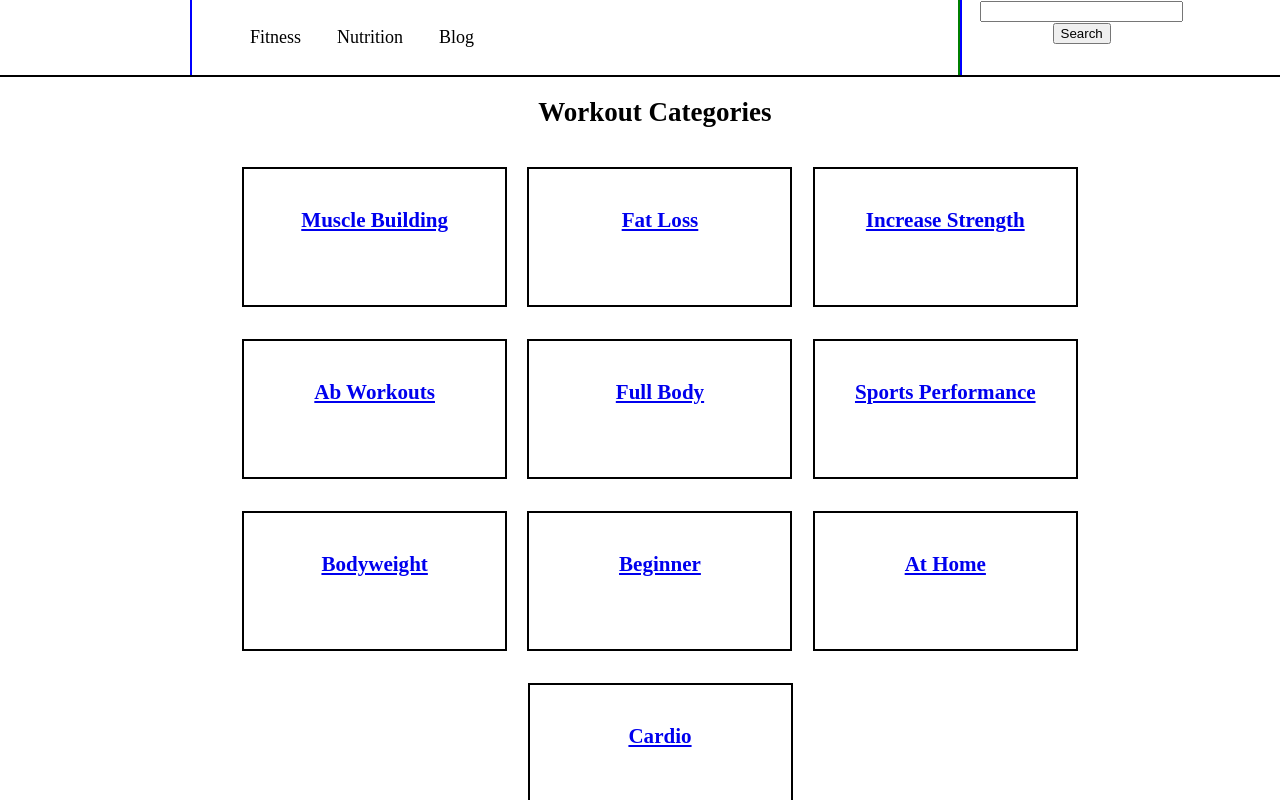
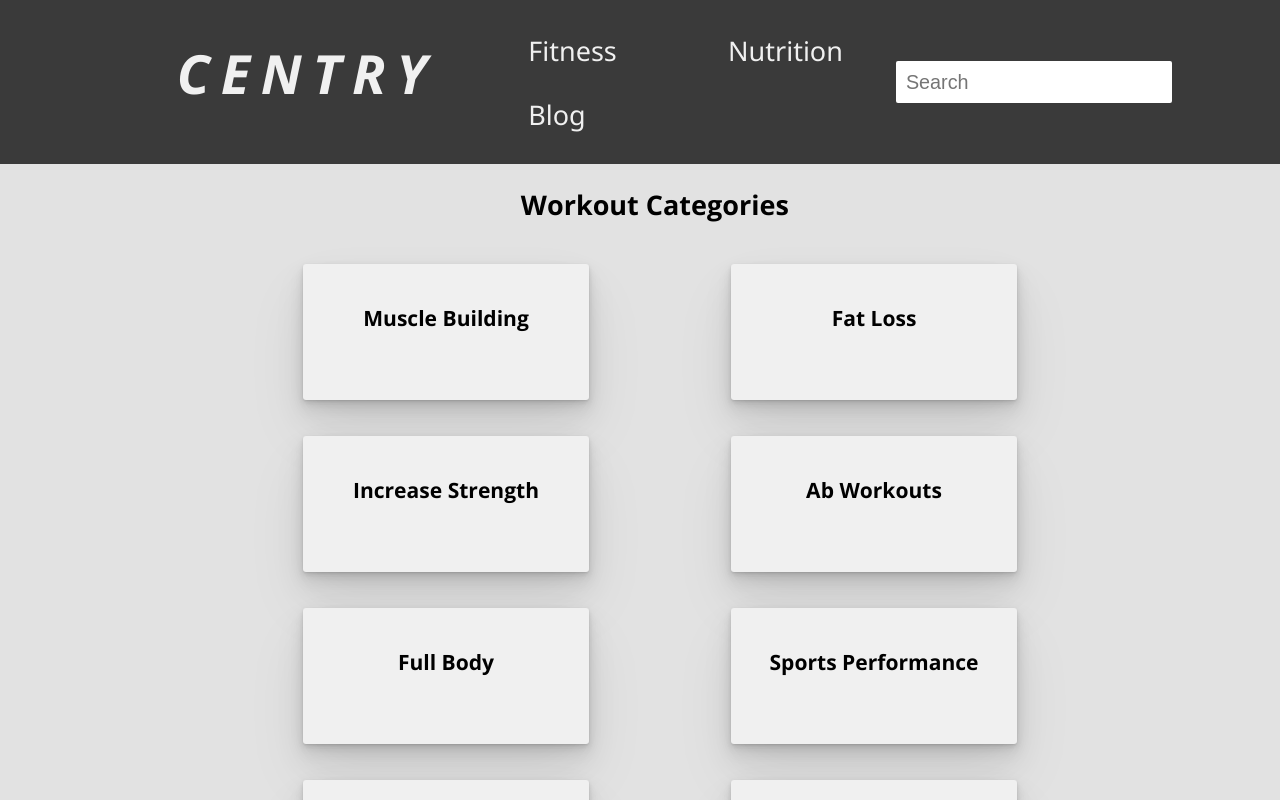
Before and after one commit to cgillies93/exerciseWebApp, a React (Create React App) app: page / in a window 1280 px wide. Shown: the top 800 px of the page. Built offline with nearby package versions, Linux system fonts and the light colour scheme.

Commit message:
add fonts and colors

```diff
--- a/public/index.html
+++ b/public/index.html
@@ -9,6 +9,7 @@
       name="description"
       content="Web site created using create-react-app"
     />
+    <link href="https://fonts.googleapis.com/css2?family=Noto+Sans:ital,wght@0,400;1,700&family=Open+Sans:wght@400;700&display=swap" rel="stylesheet">
     <title>Exercise App</title>
   </head>
   <body>
--- a/src/components/App/App.css
+++ b/src/components/App/App.css
@@ -1,5 +1,7 @@
 .App {
   text-align: center;
+  background-color: #e2e2e2;
+  font-family: 'Open Sans', sans-serif;
 }
 
 .page-title {
--- a/src/components/Header/Header.css
+++ b/src/components/Header/Header.css
@@ -1,6 +1,30 @@
 .header {
+  width: 100%;
+  background-color: #3a3a3a;
+  font-family: 'Noto Sans', sans-serif;
+}
+
+.header-wrapper {
   display: grid;
-  grid-template-columns: 15% 60% 25%;
-  width: 100%;
-  outline: 2px solid black;
+  grid-template-columns: 5% 25% 45% 25%;
+  grid-column: 1/4;
+  width: 80%;
+  margin: 0 auto;
 }
+
+.logo-wrapper {
+  display: flex;
+  justify-content: center;
+  grid-column: 2/3;
+}
+
+.logo-link {
+  text-decoration: none;
+}
+
+.logo {
+  font-size: 3em;
+  color: #f0f0f0;
+  letter-spacing: 0.2em;
+  font-style: italic;
+}
--- a/src/components/Header/Header.js
+++ b/src/components/Header/Header.js
@@ -1,4 +1,5 @@
 import React, { Component } from 'react';
+import { Link } from 'react-router-dom';
 import Nav from '../Nav/Nav';
 import Search from '../Search/Search';
 import './Header.css';
@@ -8,8 +9,15 @@ class Header extends Component {
   render() {
     return (
       <header className='header'>
-        <Nav />
-        <Search />
+        <div className='header-wrapper'>
+          <div className='logo-wrapper'>
+            <Link className='logo-link' to='/'>
+              <h1 className='logo'>CENTRY</h1>
+            </Link>
+          </div>
+          <Nav />
+          <Search />
+        </div>
       </header>
     );
   }
--- a/src/components/Nav/Nav.css
+++ b/src/components/Nav/Nav.css
@@ -1,22 +1,33 @@
 .nav {
-  grid-column: 2/3;
+  grid-column: 3/4;
   display: flex;
   justify-content: center;
   align-items: center;
-  outline: 2px solid blue;
 }
 
 .nav-list {
   display: flex;
+  flex-wrap: wrap;
+  justify-content: space-between;
   list-style: none;
-  width: 100%;
+  width: 80%;
 }
 
 .nav-item {
-  padding: 0.5em 1em;
+  display: flex;
+  font-size: 1.5em;
+  margin: 0 0.5em;
 }
 
 .nav-link {
+  padding: 0.5em 0.5em;
   text-decoration: none;
-  color: black;
+  color: #f0f0f0;
+
 }
+
+.nav-link:hover {
+  background-color: #dadada;
+  color: #3a3a3a;
+  border-radius: 3px;
+}
--- a/src/components/Search/Search.css
+++ b/src/components/Search/Search.css
@@ -1,10 +1,25 @@
 .header-search-wrapper {
-  grid-column: 3/4;
+  grid-column: 4/5;
   display: flex;
   flex-wrap: wrap;
-  outline: 2px solid green;
+  justify-content: flex-end;
+  align-items: center;
+}
+
+.header-search-form {
+  display: flex;
+  flex-flow: column wrap;
+  text-align: left;
 }
 
 .header-search-input {
-  width: 80%;
+  width: 100%;
+  border: none;
+  border-radius: 2px;
+  padding: 0.5em;
+  font-size: 1.1em;
 }
+
+.header-search-input:focus {
+  outline: 2px solid blue;
+}
--- a/src/components/Search/Search.js
+++ b/src/components/Search/Search.js
@@ -7,8 +7,9 @@ class Search extends Component {
     return (
       <div className='header-search-wrapper'>
         <form className='header-search-form'>
-          <input className='header-search-input' type='text' />
-          <button className='header-search-button'>Search</button>
+          <input className='header-search-input'
+                 type='text' name='search'
+                 placeholder='Search'/>
         </form>
       </div>
     );
--- a/src/components/WorkoutCategoryItem/WorkoutCategoryItem.css
+++ b/src/components/WorkoutCategoryItem/WorkoutCategoryItem.css
@@ -1,7 +1,20 @@
 .workout-categories-link {
-  outline: 2px solid black;
+  border-radius: 3px;
   padding: 1em;
-  width: 225px;
+  width: 250px;
   height: 100px;
   margin: 1em auto;
+  text-decoration: none;
+  color: black;
+  background-color: #f0f0f0;
+  box-shadow: 0 1px 2px rgba(0, 0, 0, 0.07),
+              0 2px 4px rgba(0, 0, 0, 0.07),
+              0 4px 8px rgba(0, 0, 0, 0.07),
+              0 8px 16px rgba(0, 0, 0, 0.07),
+              0 16px 32px rgba(0, 0, 0, 0.07),
+              0 32px 64px rgba(0, 0, 0, 0.07);
 }
+
+.workout-categories-link:hover {
+  outline: 4px solid black;
+}
--- a/src/components/WorkoutCategoryItem/WorkoutCategoryItem.js
+++ b/src/components/WorkoutCategoryItem/WorkoutCategoryItem.js
@@ -8,7 +8,7 @@ class WorkoutCategoryItem extends Component {
     return(
       <Link to={`/${category}`} className='workout-categories-link'>
         <li className='workout-categories-item'>
-            <h3>{category}</h3>
+            <h3 className='category-item-name'>{category}</h3>
         </li>
       </Link>
     );
--- a/src/components/WorkoutItem/WorkoutItem.css
+++ b/src/components/WorkoutItem/WorkoutItem.css
@@ -1,6 +1,17 @@
 .workout-item-link {
-  border: 2px solid black;
   width: 70%;
   height: 200px;
   margin: 1em auto;
+  text-decoration: none;
+  color: black;
+  box-shadow: 0 1px 2px rgba(0, 0, 0, 0.07),
+              0 2px 4px rgba(0, 0, 0, 0.07),
+              0 4px 8px rgba(0, 0, 0, 0.07),
+              0 8px 16px rgba(0, 0, 0, 0.07),
+              0 16px 32px rgba(0, 0, 0, 0.07),
+              0 32px 64px rgba(0, 0, 0, 0.07);
 }
+
+.workout-item-link:hover {
+  outline: 4px solid black;
+}
--- a/src/components/WorkoutList/WorkoutList.js
+++ b/src/components/WorkoutList/WorkoutList.js
@@ -29,7 +29,8 @@ class WorkoutList extends Component {
         <ul className='workout-list'>
           {
             this.state.workouts.map((workout, ind) => (
-              <WorkoutItem category={this.props.category}
+              <WorkoutItem key={ind}
+                           category={this.props.category}
                            workout={workout}/>
             ))
           }
--- a/src/pages/WorkoutPage/WorkoutPage.css
+++ b/src/pages/WorkoutPage/WorkoutPage.css
@@ -6,6 +6,12 @@
   width: 100%;
 }
 
+.workout-summary-header-row {
+  background-color: #3a3a3a;
+  color: #f0f0f0;
+  font-style: bold;
+}
+
 .workout-summary-table td,
 .workout-summary-table th {
   border: 1px solid black;
```
